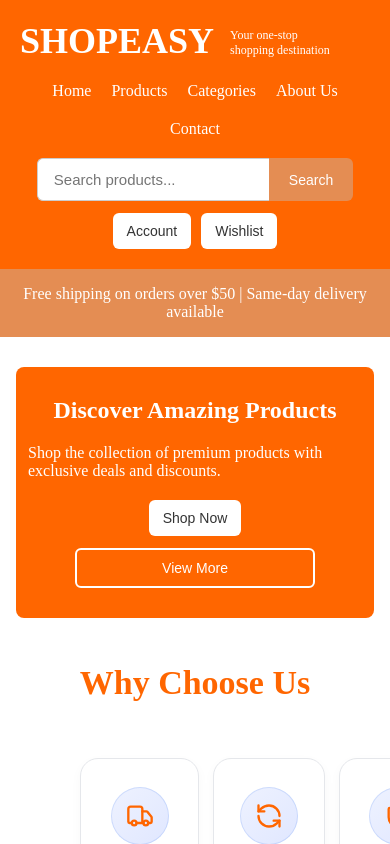
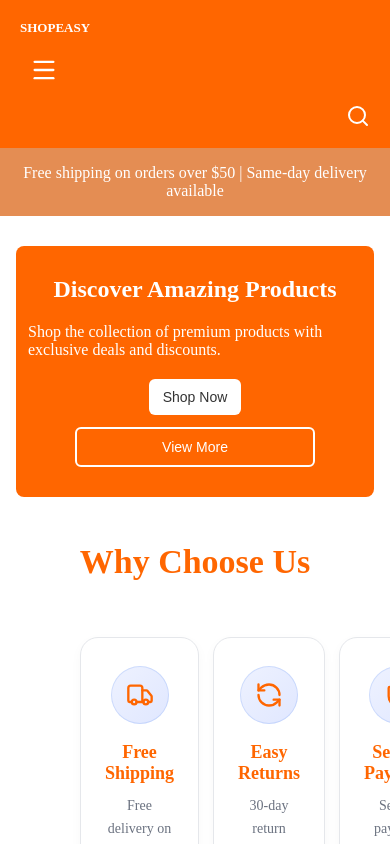
Before and after one commit to vincenttwizere/SHOPEASY, a React (Vite) app: page / in a window 390 px wide. Shown: the top 844 px of the page. Built offline with nearby package versions, Linux system fonts and the light colour scheme.

Commit message:
updating the navbar

```diff
--- a/src/components/Navbar.jsx
+++ b/src/components/Navbar.jsx
@@ -1,27 +1,36 @@
+import { useState } from "react";
+import { Search, Menu, X } from "lucide-react";
 
 const Navbar = ({ onNavigate }) => {
+  const [menuOpen, setMenuOpen] = useState(false);
+  const [searchOpen, setSearchOpen] = useState(false);
 
   return (
     <div className="navbar">
-            <div className = 'logo'>
-                <h1 onClick={() => onNavigate('home')} style={{ cursor: 'pointer' }}>SHOPEASY</h1>
+      <div className="logo">
+        <h1 onClick={() => onNavigate("home")} style={{ cursor: "pointer" }}>
+          SHOPEASY
+        </h1>
         <p>Your one-stop <br /> shopping destination</p>
       </div>
 
-            <div className="nav-links">
-                <a onClick={() => onNavigate('home')} style={{ cursor: 'pointer' }}>Home</a>
-                <a onClick={() => onNavigate('products')} style={{ cursor: 'pointer' }}>Products</a>
-                <a onClick={() => onNavigate('categories')} style={{ cursor: 'pointer' }}>Categories</a>
-                <a onClick={() => onNavigate('about')} style={{ cursor: 'pointer' }}>About Us</a>
-                <a onClick={() => onNavigate('contact')} style={{ cursor: 'pointer' }}>Contact</a>
+      {/* Hamburger menu (mobile only) */}
+      <div className="menu-toggle" onClick={() => setMenuOpen(!menuOpen)}>
+        {menuOpen ? <X size={28} /> : <Menu size={28} />}
       </div>
+
+      <div className={`nav-links ${menuOpen ? "active" : ""}`}>
+        <a onClick={() => onNavigate("home")} style={{ cursor: "pointer" }}>Home</a>
+        <a onClick={() => onNavigate("products")} style={{ cursor: "pointer" }}>Products</a>
+        <a onClick={() => onNavigate("categories")} style={{ cursor: "pointer" }}>Categories</a>
+        <a onClick={() => onNavigate("about")} style={{ cursor: "pointer" }}>About Us</a>
+        <a onClick={() => onNavigate("contact")} style={{ cursor: "pointer" }}>Contact</a>
+      </div>
+
+      {/* Desktop Search Bar */}
       <div className="search-bar">
         <div className="search-box">
-                <input
-                type="text"
-                placeholder="Search products..."
-                aria-label="Search products"
-                />
+          <input type="text" placeholder="Search products..." />
           <button className="btn primary">Search</button>
         </div>
 
@@ -31,8 +40,22 @@ const Navbar = ({ onNavigate }) => {
         </div>
       </div>
 
+      {/* Mobile Search Icon */}
+      <div className="mobile-search-icon" onClick={() => setSearchOpen(!searchOpen)}>
+        <Search size={24} color="#fff" />
+      </div>
+
+      {/* Mobile Search Bar */}
+      {searchOpen && (
+        <div className="mobile-search-bar active">
+          <div className="search-box">
+            <input type="text" placeholder="Search products..." />
+            <button className="btn primary">Search</button>
+          </div>
+        </div>
+      )}
     </div>
   );
-}
+};
 
 export default Navbar;
--- a/src/index.css
+++ b/src/index.css
@@ -15,6 +15,7 @@
   padding: 26px 50px;
   width: 100%;
   gap: 20px;
+  flex-wrap: nowrap;
 }
 
 .logo {
@@ -24,6 +25,7 @@
   color: #fff;
   font-weight: bold;
   font-size: 18px;
+  flex-shrink: 0;
 }
 
 .logo p{
@@ -104,6 +106,200 @@
 
 .btn.primary:hover {
   background: rgb(230, 92, 0);
+}
+
+/* Navbar Mobile & Responsive */
+.menu-toggle {
+  display: none;
+  color: white;
+  cursor: pointer;
+  font-size: 28px;
+  background: none;
+  border: none;
+}
+
+.mobile-search-icon {
+  display: none;
+  cursor: pointer;
+}
+
+.mobile-search-bar {
+  display: none;
+  position: absolute;
+  top: 100%;
+  left: 0;
+  right: 0;
+  background-color: rgb(255, 102, 0);
+  padding: 12px 20px;
+  width: 100%;
+  box-sizing: border-box;
+}
+
+.mobile-search-bar.active {
+  display: block;
+}
+
+.mobile-search-bar .search-box {
+  display: flex;
+  gap: 8px;
+}
+
+.mobile-search-bar input {
+  flex: 1;
+  padding: 10px 12px;
+  border: 1px solid #ccc;
+  border-radius: 6px;
+  font-size: 14px;
+  outline: none;
+}
+
+.mobile-search-bar .btn.primary {
+  padding: 10px 16px;
+  border-radius: 6px;
+}
+
+/* Logo Responsive */
+.logo h1 {
+  font-size: 18px;
+}
+
+.logo p {
+  font-size: 12px;
+}
+
+/* Tablet (1024px and below) */
+@media (max-width: 1024px) {
+  .navbar {
+    padding: 20px 30px;
+  }
+
+  .search-bar {
+    flex: 0.8;
+    max-width: 450px;
+  }
+
+  .logo h1 {
+    font-size: 16px;
+  }
+
+  .logo p {
+    font-size: 11px;
+  }
+}
+
+/* Small Tablet / Large Phone (768px and below) */
+@media (max-width: 768px) {
+  .navbar {
+    padding: 16px 20px;
+    flex-wrap: wrap;
+  }
+
+  .logo {
+    gap: 10px;
+  }
+
+  .logo h1 {
+    font-size: 14px;
+  }
+
+  .logo p {
+    font-size: 10px;
+    line-height: 1.2;
+  }
+
+  .nav-links {
+    position: absolute;
+    top: 100%;
+    left: 0;
+    right: 0;
+    background-color: rgb(255, 102, 0);
+    flex-direction: column;
+    gap: 12px;
+    padding: 20px;
+    display: none;
+    width: 100%;
+  }
+
+  .nav-links.active {
+    display: flex;
+  }
+
+  .menu-toggle {
+    display: flex;
+    align-items: center;
+    order: 2;
+  }
+
+  .search-bar {
+    display: none;
+  }
+
+  .mobile-search-icon {
+    display: flex;
+    align-items: center;
+    order: 3;
+    margin-left: auto;
+  }
+}
+
+/* Mobile (480px and below) */
+@media (max-width: 480px) {
+  .navbar {
+    padding: 12px 16px;
+  }
+
+  .logo {
+    flex: 1;
+    gap: 8px;
+    min-width: 150px;
+  }
+
+  .logo h1 {
+    font-size: 13px;
+  }
+
+  .logo p {
+    font-size: 9px;
+    display: none;
+  }
+
+  .menu-toggle {
+    order: 2;
+    margin-left: 10px;
+  }
+
+  .mobile-search-icon {
+    order: 3;
+  }
+
+  .search-bar {
+    display: none;
+  }
+
+  .nav-links {
+    position: absolute;
+    top: 100%;
+    left: 0;
+    right: 0;
+    background-color: rgb(255, 102, 0);
+    flex-direction: column;
+    gap: 12px;
+    padding: 16px;
+    display: none;
+    width: 100%;
+  }
+
+  .nav-links.active {
+    display: flex;
+  }
+
+  .mobile-search-bar {
+    display: none;
+  }
+
+  .mobile-search-bar.active {
+    display: block;
+  }
 }
 
 .passage {
@@ -191,8 +387,6 @@
     max-width: 240px;
   }
 }
-
-/* Discover Section */
 
 .card {
   background-color: #ffffff;
@@ -868,3 +1062,5 @@
     flex: 1;
   }
 }
+
+/* ghjkle */
```
Lines whose indentation alone changed are shown as unchanged.
